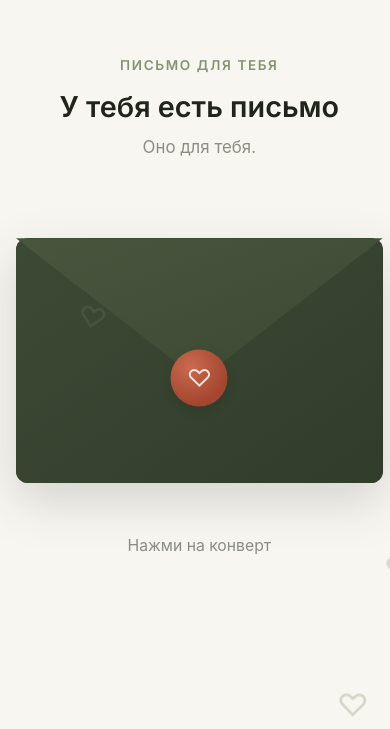
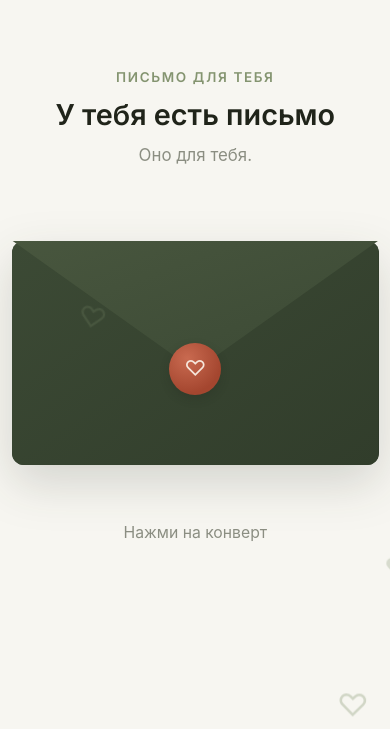
Before and after one commit to Nikita-antropic/dashka, a plain HTML site: page index.html in a window 390 px wide. Shown: the part 115-844 px from the top of the page. Drawn offline with Linux system fonts and the light colour scheme.

Commit message:
Refactor envelope and letter styles for responsiveness

```diff
--- a/index.html
+++ b/index.html
@@ -77,7 +77,8 @@ h1 {
 .sub { color:var(--muted); font-size:.9375rem; margin-bottom:36px }
 
 .envelope-area {
-  height:390px;
+  height:auto;
+  padding:90px 0;
   display:grid;
   place-items:center;
   perspective:1200px
@@ -85,7 +86,7 @@ h1 {
 
 .envelope {
   width:min(94vw,490px);
-  height:300px;
+  aspect-ratio:49/30;
   position:relative;
   cursor:pointer;
   filter:drop-shadow(0 18px 24px rgba(32,36,26,.16));
@@ -108,8 +109,8 @@ h1 {
   position:absolute;
   left:5%;
   width:90%;
-  height:245px;
-  bottom:15px;
+  height:81.5%;
+  bottom:5%;
   padding:20px 15px;
   display:flex;
   flex-direction:column;
@@ -174,12 +175,12 @@ h1 {
 
 .open .flap { transform:rotateX(180deg); z-index:1 }
 .open .seal { opacity:0; transform:translate(-50%,-50%) scale(.5); pointer-events:none }
-.open .letter { bottom:165px; transform:translateY(-95px) scale(1.08) }
+.open .letter { bottom:55%; transform:translateY(-38%) scale(1.08) }
 
 .tap { font-size:.875rem; color:var(--muted); margin-top:8px; transition:opacity .3s }
 
-.envelope.gone { opacity:0; transform:translateY(90px) scale(.72); filter:blur(8px); pointer-events:none }
-.letter.launch { transform:translateY(-230px) scale(1.14); opacity:0 }
+.envelope.gone { opacity:0; transform:translateY(30%) scale(.72); filter:blur(8px); pointer-events:none }
+.letter.launch { transform:translateY(-94%) scale(1.14); opacity:0 }
 
 .message {
   display:none;
@@ -259,10 +260,17 @@ h1 {
 @keyframes rise { to { transform:translateY(-110vh) rotate(25deg); opacity:0 } }
 
 @media(max-width:420px) {
-  .envelope-area { height:330px }
-  .envelope { height:245px }
-  .letter { height:200px }
-  .open .letter { bottom:135px }
+  body { padding:20px 12px }
+  .envelope-area { padding:48px 0 }
+  .hint { margin-bottom:12px }
+  .sub { margin-bottom:24px }
+  .letter { padding:14px 10px }
+  .letter-title { font-size:1.125rem }
+  .seal { width:52px; height:52px; font-size:1.2rem }
+  .message { padding:22px 16px 26px }
+  .photo { width:min(100%,250px) }
+  .message p { font-size:.875rem }
+  .reset { padding:11px 18px }
 }
 
 @media(prefers-reduced-motion:reduce) {
```
